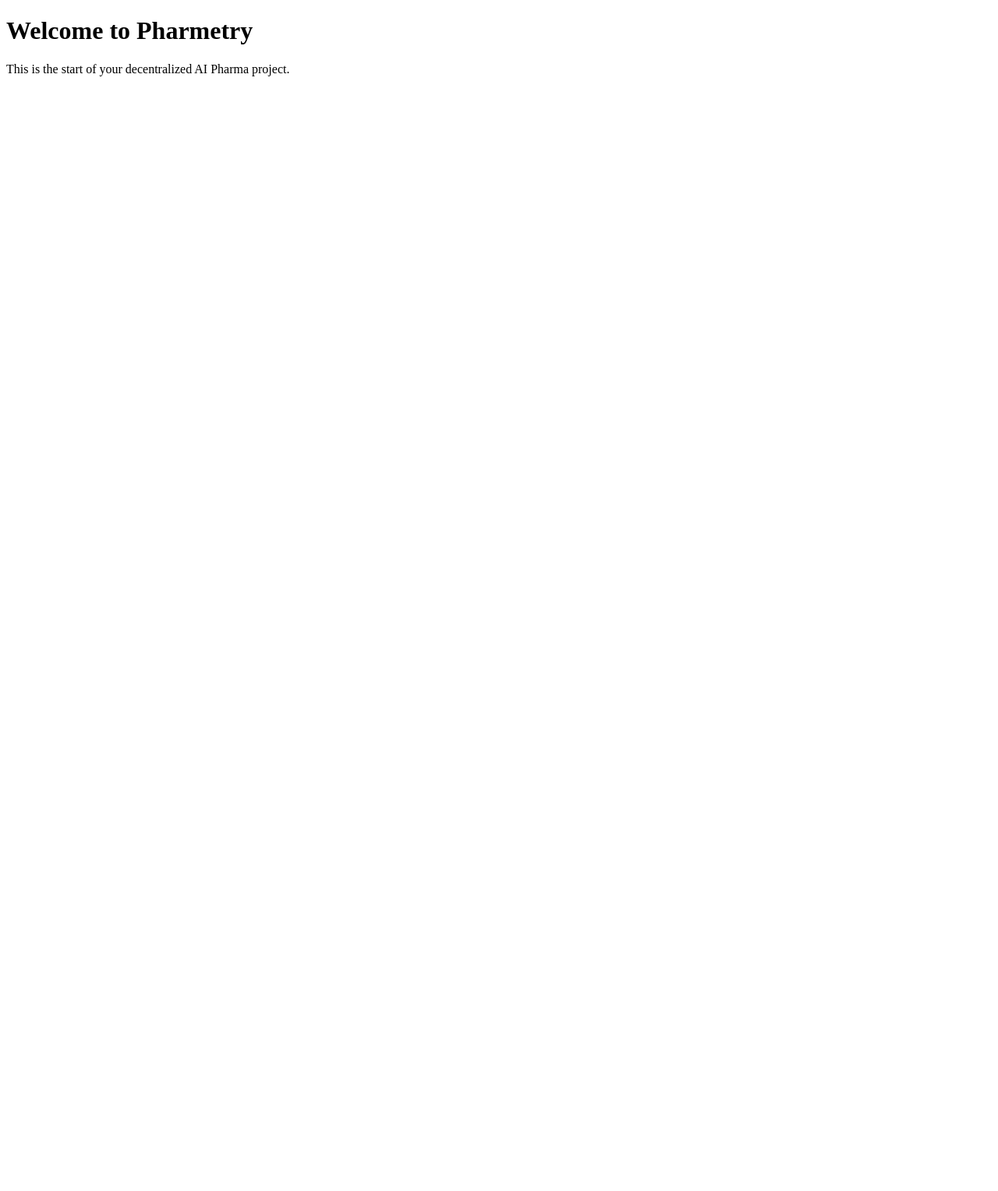
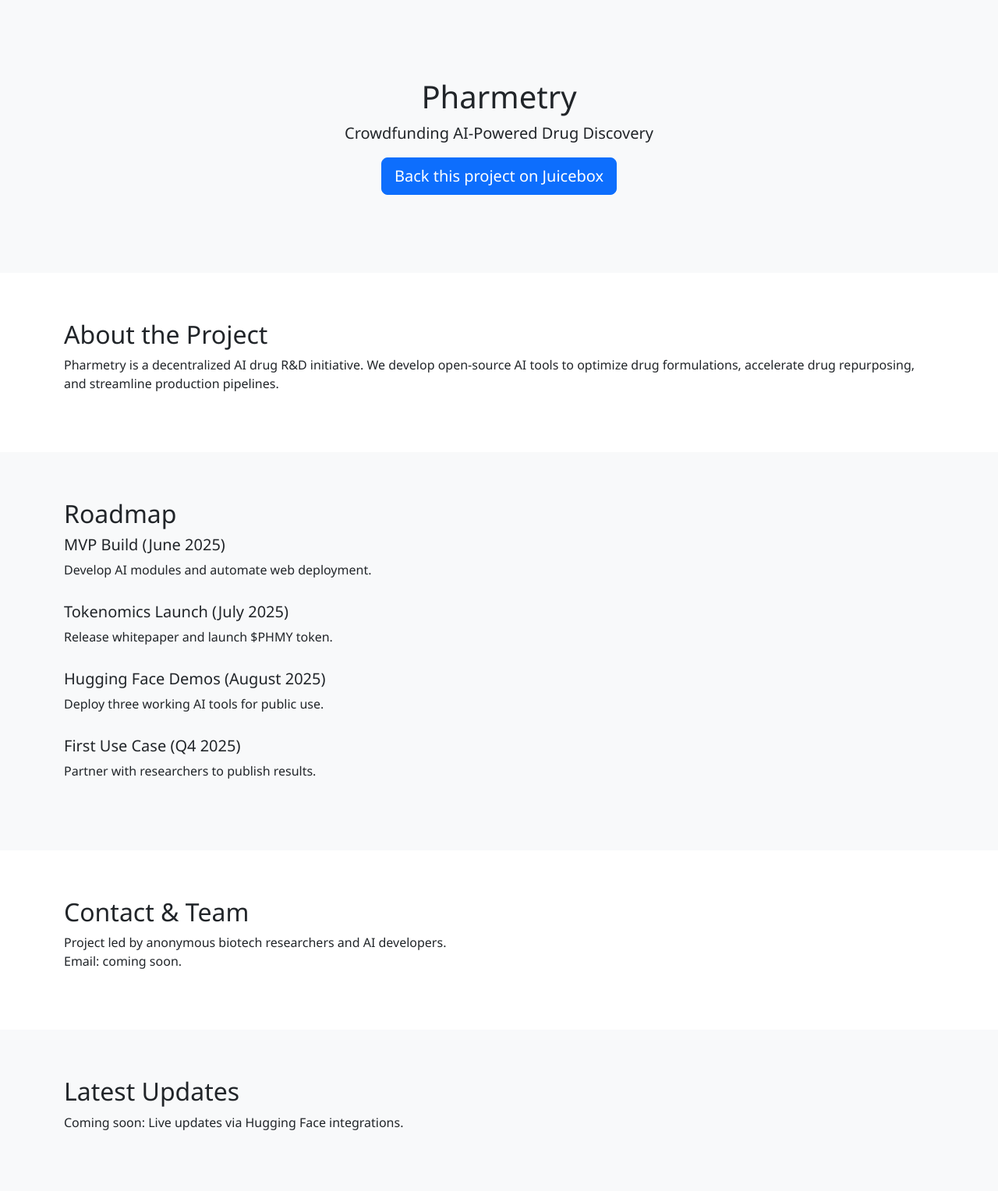
Before and after one commit to pharmetry/pharmetry.github.io, a plain HTML site: page index.html in a window 1280 px wide. Shown: the whole page at 78% size. Before the commit the page ends 800 px from the top, so only its background shows below. Drawn offline with nearby package versions, Linux system fonts and the light colour scheme.

Commit message:
Update index.html

```diff
--- a/index.html
+++ b/index.html
@@ -1,10 +1,67 @@
 <!DOCTYPE html>
-<html>
+<html lang="en">
 <head>
-  <title>Pharmetry</title>
+  <meta charset="UTF-8" />
+  <meta name="viewport" content="width=device-width, initial-scale=1.0"/>
+  <title>Pharmetry - AI-Powered Drug Discovery</title>
+  <link href="https://cdn.jsdelivr.net/npm/bootstrap@5.3.3/dist/css/bootstrap.min.css" rel="stylesheet"/>
+  <style>
+    body { font-family: 'Segoe UI', sans-serif; }
+    .hero { background: #f8f9fa; padding: 100px 20px; text-align: center; }
+    .section { padding: 60px 20px; }
+    .roadmap-step { margin-bottom: 30px; }
+  </style>
 </head>
 <body>
-  <h1>Welcome to Pharmetry</h1>
-  <p>This is the start of your decentralized AI Pharma project.</p>
+  <div class="hero">
+    <h1>Pharmetry</h1>
+    <p class="lead">Crowdfunding AI-Powered Drug Discovery</p>
+    <a href="https://juicebox.money/v2/p/PHMY" class="btn btn-primary btn-lg" target="_blank">Back this project on Juicebox</a>
+  </div>
+
+  <div class="section">
+    <div class="container">
+      <h2>About the Project</h2>
+      <p>Pharmetry is a decentralized AI drug R&D initiative. We develop open-source AI tools to optimize drug formulations, accelerate drug repurposing, and streamline production pipelines.</p>
+    </div>
+  </div>
+
+  <div class="section bg-light">
+    <div class="container">
+      <h2>Roadmap</h2>
+      <div class="roadmap-step">
+        <h5>MVP Build (June 2025)</h5>
+        <p>Develop AI modules and automate web deployment.</p>
+      </div>
+      <div class="roadmap-step">
+        <h5>Tokenomics Launch (July 2025)</h5>
+        <p>Release whitepaper and launch $PHMY token.</p>
+      </div>
+      <div class="roadmap-step">
+        <h5>Hugging Face Demos (August 2025)</h5>
+        <p>Deploy three working AI tools for public use.</p>
+      </div>
+      <div class="roadmap-step">
+        <h5>First Use Case (Q4 2025)</h5>
+        <p>Partner with researchers to publish results.</p>
+      </div>
+    </div>
+  </div>
+
+  <div class="section">
+    <div class="container">
+      <h2>Contact & Team</h2>
+      <p>Project led by anonymous biotech researchers and AI developers.<br>Email: coming soon.</p>
+    </div>
+  </div>
+
+  <div class="section bg-light">
+    <div class="container">
+      <h2>Latest Updates</h2>
+      <div id="news-content">
+        <p>Coming soon: Live updates via Hugging Face integrations.</p>
+      </div>
+    </div>
+  </div>
 </body>
 </html>
```
